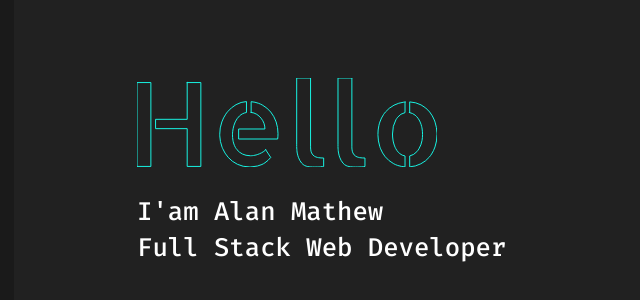
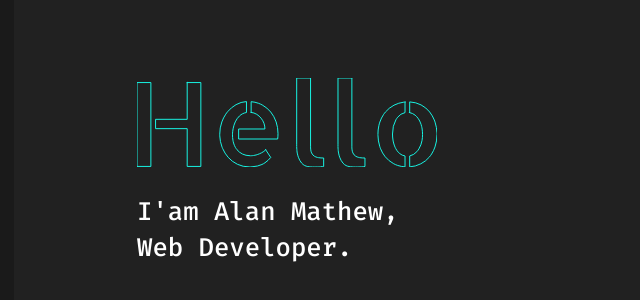
Before and after one commit to alanmatw/matlen.dev, a Vue app in the folder client/: page / in a window 1280 px wide. Shown: the part 100-400 px from the top of the page, without its empty margins (37-677 px from the left). Built offline with nearby package versions, Linux system fonts and the light colour scheme.

Commit message:
refactor(Base): workarounds

```diff
--- a/client/src/components/Base/baseStruct.vue
+++ b/client/src/components/Base/baseStruct.vue
@@ -8,8 +8,8 @@
         <div class="one">
           <div class="one-hdn"></div>
           <div class="one-bdy">
-            <p>I'am Alan Mathew</p>
-            <p>Full Stack Web Developer</p>
+            <p>I'am Alan Mathew,</p>
+            <p>Web Developer.</p>
           </div>
         </div>
 
```
